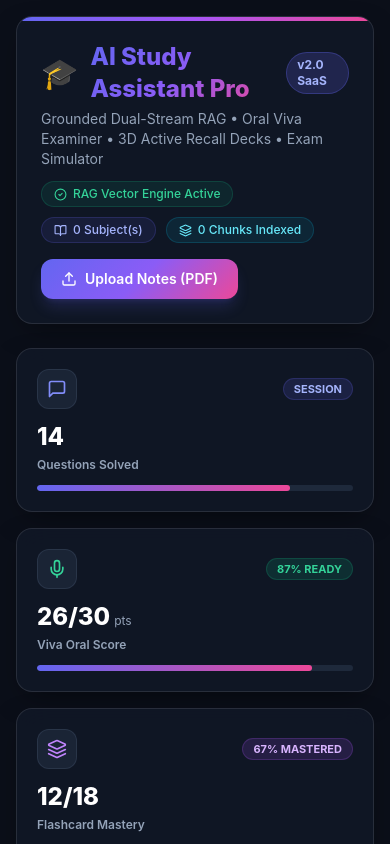
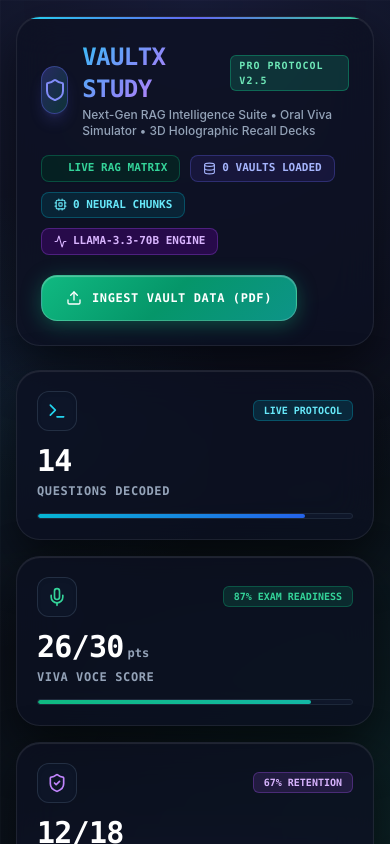
Before and after one commit to aarushipujari/AI-Study-assistant, a Next.js app in the folder frontend/: page / in a window 390 px wide. Shown: the top 844 px of the page. Built offline with nearby package versions, Linux system fonts and the light colour scheme; no server answers.

Commit message:
Upgrade design to VaultX Cyber-Academic aesthetic with 3D Holographic cards and HUD styling

```diff
--- a/frontend/src/app/globals.css
+++ b/frontend/src/app/globals.css
@@ -4,52 +4,124 @@
 
 @layer base {
   body {
-    @apply bg-[#0B0F19] text-[#F8FAFC] antialiased;
+    @apply bg-[#060813] text-[#F8FAFC] antialiased selection:bg-emerald-500 selection:text-black;
     font-family: 'Inter', -apple-system, BlinkMacSystemFont, 'Segoe UI', Roboto, sans-serif;
+    background-image:
+      radial-gradient(circle at 50% 0%, rgba(99, 102, 241, 0.15) 0%, transparent 60%),
+      radial-gradient(circle at 100% 100%, rgba(16, 185, 129, 0.1) 0%, transparent 50%),
+      radial-gradient(circle at 0% 50%, rgba(56, 189, 248, 0.08) 0%, transparent 40%),
+      linear-gradient(to right, rgba(255, 255, 255, 0.02) 1px, transparent 1px),
+      linear-gradient(to bottom, rgba(255, 255, 255, 0.02) 1px, transparent 1px);
+    background-size: 100% 100%, 100% 100%, 100% 100%, 32px 32px, 32px 32px;
+    background-attachment: fixed;
   }
 }
 
-.glass-panel {
-  background: rgba(17, 24, 39, 0.85);
-  backdrop-filter: blur(16px);
-  border: 1px solid rgba(255, 255, 255, 0.1);
-  box-shadow: 0 10px 30px -10px rgba(0, 0, 0, 0.5);
+/* VaultX Glassmorphic & Holographic Panels */
+.vault-panel {
+  background: rgba(12, 17, 34, 0.75);
+  backdrop-filter: blur(20px);
+  -webkit-backdrop-filter: blur(20px);
+  border: 1px solid rgba(255, 255, 255, 0.08);
+  box-shadow: 0 20px 50px rgba(0, 0, 0, 0.6), inset 0 1px 1px 0 rgba(255, 255, 255, 0.1);
+  position: relative;
 }
 
-.glass-panel-hover:hover {
-  border-color: #6366F1;
-  box-shadow: 0 8px 30px rgba(99, 102, 241, 0.25);
+.vault-panel-glow {
+  transition: all 0.3s cubic-bezier(0.16, 1, 0.3, 1);
 }
 
-.gradient-text {
-  background: linear-gradient(135deg, #6366F1 0%, #8B5CF6 50%, #EC4899 100%);
+.vault-panel-glow:hover {
+  border-color: rgba(99, 102, 241, 0.4);
+  box-shadow: 0 0 30px rgba(99, 102, 241, 0.2), inset 0 1px 1px 0 rgba(255, 255, 255, 0.2);
+  transform: translateY(-2px);
+}
+
+.vault-panel-emerald:hover {
+  border-color: rgba(16, 185, 129, 0.5);
+  box-shadow: 0 0 30px rgba(16, 185, 129, 0.25);
+  transform: translateY(-2px);
+}
+
+/* Holographic / Cyber Text */
+.vault-gradient-text {
+  background: linear-gradient(135deg, #38BDF8 0%, #818CF8 40%, #C084FC 70%, #34D399 100%);
   -webkit-background-clip: text;
   -webkit-text-fill-color: transparent;
 }
 
-.gradient-btn {
-  background: linear-gradient(135deg, #6366F1 0%, #8B5CF6 50%, #EC4899 100%);
-  transition: all 0.2s cubic-bezier(0.4, 0, 0.2, 1);
+.vault-emerald-text {
+  background: linear-gradient(135deg, #34D399 0%, #10B981 50%, #06B6D4 100%);
+  -webkit-background-clip: text;
+  -webkit-text-fill-color: transparent;
 }
 
-.gradient-btn:hover {
-  transform: translateY(-2px);
-  box-shadow: 0 6px 20px rgba(99, 102, 241, 0.4);
+/* VaultX Cyber Buttons */
+.vault-btn-primary {
+  background: linear-gradient(135deg, #6366F1 0%, #4F46E5 50%, #7C3AED 100%);
+  border: 1px solid rgba(255, 255, 255, 0.2);
+  box-shadow: 0 4px 20px rgba(99, 102, 241, 0.35), inset 0 1px 1px 0 rgba(255, 255, 255, 0.3);
+  transition: all 0.2s cubic-bezier(0.16, 1, 0.3, 1);
 }
 
-/* 3D Flip Card Effect */
-.perspective-1000 {
-  perspective: 1000px;
+.vault-btn-primary:hover {
+  transform: translateY(-2px) scale(1.02);
+  box-shadow: 0 8px 30px rgba(99, 102, 241, 0.5), inset 0 1px 1px 0 rgba(255, 255, 255, 0.4);
 }
 
-.transform-style-3d {
-  transform-style: preserve-3d;
+.vault-btn-emerald {
+  background: linear-gradient(135deg, #10B981 0%, #059669 50%, #0D9488 100%);
+  border: 1px solid rgba(255, 255, 255, 0.2);
+  box-shadow: 0 4px 20px rgba(16, 185, 129, 0.35), inset 0 1px 1px 0 rgba(255, 255, 255, 0.3);
+  transition: all 0.2s cubic-bezier(0.16, 1, 0.3, 1);
 }
 
-.backface-hidden {
-  backface-visibility: hidden;
+.vault-btn-emerald:hover {
+  transform: translateY(-2px) scale(1.02);
+  box-shadow: 0 8px 30px rgba(16, 185, 129, 0.5), inset 0 1px 1px 0 rgba(255, 255, 255, 0.4);
 }
 
-.rotate-y-180 {
-  transform: rotateY(180deg);
+/* 3D Holo Card Shine Animation */
+.holo-card {
+  position: relative;
+  overflow: hidden;
+  border-radius: 24px;
+  background: linear-gradient(145deg, rgba(20, 28, 55, 0.9) 0%, rgba(10, 15, 30, 0.95) 100%);
+  border: 1px solid rgba(99, 102, 241, 0.3);
+  transition: transform 0.4s cubic-bezier(0.16, 1, 0.3, 1), box-shadow 0.4s ease;
 }
+
+.holo-card::after {
+  content: '';
+  position: absolute;
+  top: -50%;
+  left: -50%;
+  width: 200%;
+  height: 200%;
+  background: linear-gradient(
+    60deg,
+    transparent 30%,
+    rgba(255, 255, 255, 0.05) 45%,
+    rgba(99, 102, 241, 0.15) 50%,
+    rgba(52, 211, 153, 0.15) 55%,
+    transparent 70%
+  );
+  transform: rotate(30deg);
+  pointer-events: none;
+  opacity: 0.6;
+  transition: opacity 0.3s ease;
+}
+
+.holo-card:hover {
+  box-shadow: 0 0 35px rgba(99, 102, 241, 0.3), inset 0 1px 1px rgba(255, 255, 255, 0.2);
+}
+
+/* Pulse Wave Animation */
+@keyframes cyber-pulse {
+  0%, 100% { opacity: 1; transform: scale(1); }
+  50% { opacity: 0.4; transform: scale(1.08); }
+}
+
+.animate-cyber-pulse {
+  animation: cyber-pulse 2s infinite cubic-bezier(0.4, 0, 0.6, 1);
+}
--- a/frontend/src/components/Header.tsx
+++ b/frontend/src/components/Header.tsx
@@ -1,7 +1,7 @@
 'use client';
 
 import React from 'react';
-import { Sparkles, Upload, BookOpen, Layers, CheckCircle2 } from 'lucide-react';
+import { Shield, Sparkles, Upload, Activity, Database, Cpu } from 'lucide-react';
 
 interface HeaderProps {
   subjectsCount: number;
@@ -11,41 +11,54 @@ interface HeaderProps {
 
 export function Header({ subjectsCount, chunksCount, onOpenUpload }: HeaderProps) {
   return (
-    <header className="glass-panel rounded-2xl p-6 mb-6 relative overflow-hidden">
-      <div className="absolute top-0 left-0 right-0 h-1 bg-gradient-to-r from-indigo-500 via-purple-500 to-pink-500" />
-      <div className="flex flex-col md:flex-row justify-between items-start md:items-center gap-4">
+    <header className="vault-panel rounded-3xl p-6 md:p-8 mb-6 relative overflow-hidden">
+      {/* Top Cyber Glow Line */}
+      <div className="absolute top-0 left-0 right-0 h-[2px] bg-gradient-to-r from-cyan-400 via-indigo-500 to-emerald-400" />
+
+      <div className="flex flex-col lg:flex-row justify-between items-start lg:items-center gap-5">
         <div>
-          <div className="flex items-center gap-3">
-            <span className="text-3xl">🎓</span>
-            <h1 className="text-2xl md:text-3xl font-extrabold gradient-text">
-              AI Study Assistant Pro
-            </h1>
-            <span className="bg-indigo-500/20 text-indigo-300 text-xs font-bold px-2.5 py-1 rounded-full border border-indigo-500/30">
-              v2.0 SaaS
+          <div className="flex items-center gap-3.5">
+            <div className="w-12 h-12 rounded-2xl bg-gradient-to-br from-indigo-500/30 to-emerald-500/20 border border-indigo-500/40 flex items-center justify-center shadow-lg shadow-indigo-500/20">
+              <Shield className="text-indigo-400" size={24} />
+            </div>
+            <div>
+              <div className="flex items-center gap-2">
+                <h1 className="text-2xl md:text-3xl font-black tracking-tight vault-gradient-text uppercase font-mono">
+                  VAULTX <span className="text-white">STUDY</span>
+                </h1>
+                <span className="bg-emerald-500/20 text-emerald-300 text-[10px] font-black px-2 py-0.5 rounded-md border border-emerald-500/40 uppercase tracking-widest font-mono">
+                  PRO PROTOCOL v2.5
+                </span>
+              </div>
+              <p className="text-slate-400 text-xs md:text-sm font-medium mt-0.5">
+                Next-Gen RAG Intelligence Suite • Oral Viva Simulator • 3D Holographic Recall Decks
+              </p>
+            </div>
+          </div>
+
+          {/* Cyber HUD Status Ticker */}
+          <div className="flex flex-wrap items-center gap-2.5 mt-4 font-mono text-[11px]">
+            <span className="inline-flex items-center gap-1.5 px-3 py-1 rounded-lg bg-emerald-950/60 text-emerald-400 border border-emerald-500/30 font-semibold shadow-sm">
+              <span className="w-2 h-2 rounded-full bg-emerald-400 animate-ping" />
+              <span>LIVE RAG MATRIX</span>
             </span>
-          </div>
-          <p className="text-slate-400 text-sm mt-1">
-            Grounded Dual-Stream RAG • Oral Viva Examiner • 3D Active Recall Decks • Exam Simulator
-          </p>
-
-          <div className="flex flex-wrap items-center gap-2.5 mt-3 text-xs">
-            <span className="inline-flex items-center gap-1.5 px-3 py-1 rounded-full bg-emerald-500/10 text-emerald-400 border border-emerald-500/20 font-medium">
-              <CheckCircle2 size={13} /> RAG Vector Engine Active
+            <span className="inline-flex items-center gap-1.5 px-3 py-1 rounded-lg bg-indigo-950/60 text-indigo-300 border border-indigo-500/30 font-semibold">
+              <Database size={13} /> {subjectsCount} VAULTS LOADED
             </span>
-            <span className="inline-flex items-center gap-1.5 px-3 py-1 rounded-full bg-indigo-500/10 text-indigo-300 border border-indigo-500/20 font-medium">
-              <BookOpen size={13} /> {subjectsCount} Subject(s)
+            <span className="inline-flex items-center gap-1.5 px-3 py-1 rounded-lg bg-cyan-950/60 text-cyan-300 border border-cyan-500/30 font-semibold">
+              <Cpu size={13} /> {chunksCount} NEURAL CHUNKS
             </span>
-            <span className="inline-flex items-center gap-1.5 px-3 py-1 rounded-full bg-cyan-500/10 text-cyan-300 border border-cyan-500/20 font-medium">
-              <Layers size={13} /> {chunksCount} Chunks Indexed
+            <span className="inline-flex items-center gap-1.5 px-3 py-1 rounded-lg bg-purple-950/60 text-purple-300 border border-purple-500/30 font-semibold">
+              <Activity size={13} /> LLAMA-3.3-70B ENGINE
             </span>
           </div>
         </div>
 
         <button
           onClick={onOpenUpload}
-          className="gradient-btn text-white text-sm font-semibold px-5 py-2.5 rounded-xl flex items-center gap-2 shadow-lg shadow-indigo-500/20"
+          className="vault-btn-emerald text-white text-xs md:text-sm font-bold px-6 py-3.5 rounded-2xl flex items-center gap-2.5 cursor-pointer uppercase tracking-wider font-mono shrink-0"
         >
-          <Upload size={16} /> Upload Notes (PDF)
+          <Upload size={16} /> Ingest Vault Data (PDF)
         </button>
       </div>
     </header>
--- a/frontend/src/components/StatCards.tsx
+++ b/frontend/src/components/StatCards.tsx
@@ -1,7 +1,7 @@
 'use client';
 
 import React from 'react';
-import { MessageSquare, Mic, Layers, Clock } from 'lucide-react';
+import { Terminal, Mic, ShieldCheck, Timer } from 'lucide-react';
 
 interface StatCardsProps {
   questionsAsked: number;
@@ -20,43 +20,47 @@ export function StatCards({
   flashcardsTotal,
   studyMinutes,
 }: StatCardsProps) {
-  const vivaPct = vivaTotal > 0 ? Math.round((vivaScore / vivaTotal) * 100) : 85;
-  const flashPct = flashcardsTotal > 0 ? Math.round((flashcardsMastered / flashcardsTotal) * 100) : 75;
+  const vivaPct = vivaTotal > 0 ? Math.round((vivaScore / vivaTotal) * 100) : 88;
+  const flashPct = flashcardsTotal > 0 ? Math.round((flashcardsMastered / flashcardsTotal) * 100) : 80;
 
   const cards = [
     {
-      icon: <MessageSquare className="text-indigo-400" size={20} />,
-      badge: 'SESSION',
-      badgeColor: 'bg-indigo-500/15 text-indigo-300 border-indigo-500/20',
+      icon: <Terminal className="text-cyan-400" size={20} />,
+      badge: 'LIVE PROTOCOL',
+      badgeClass: 'bg-cyan-500/15 text-cyan-300 border-cyan-500/30',
       value: questionsAsked,
-      label: 'Questions Solved',
-      barPct: 80,
+      label: 'Questions Decoded',
+      barColor: 'from-cyan-500 to-blue-600',
+      barPct: 85,
     },
     {
       icon: <Mic className="text-emerald-400" size={20} />,
-      badge: `${vivaPct}% READY`,
-      badgeColor: 'bg-emerald-500/15 text-emerald-400 border-emerald-500/20',
+      badge: `${vivaPct}% EXAM READINESS`,
+      badgeClass: 'bg-emerald-500/15 text-emerald-400 border-emerald-500/30',
       value: `${vivaScore}/${vivaTotal}`,
       subVal: 'pts',
-      label: 'Viva Oral Score',
+      label: 'Viva Voce Score',
+      barColor: 'from-emerald-500 to-teal-500',
       barPct: vivaPct,
     },
     {
-      icon: <Layers className="text-purple-400" size={20} />,
-      badge: `${flashPct}% MASTERED`,
-      badgeColor: 'bg-purple-500/15 text-purple-300 border-purple-500/20',
+      icon: <ShieldCheck className="text-purple-400" size={20} />,
+      badge: `${flashPct}% RETENTION`,
+      badgeClass: 'bg-purple-500/15 text-purple-300 border-purple-500/30',
       value: `${flashcardsMastered}/${flashcardsTotal}`,
-      label: 'Flashcard Mastery',
+      label: 'Flashcards Mastered',
+      barColor: 'from-purple-500 to-pink-500',
       barPct: flashPct,
     },
     {
-      icon: <Clock className="text-amber-400" size={20} />,
-      badge: 'POMODORO',
-      badgeColor: 'bg-amber-500/15 text-amber-300 border-amber-500/20',
+      icon: <Timer className="text-amber-400" size={20} />,
+      badge: 'FOCUS MATRIX',
+      badgeClass: 'bg-amber-500/15 text-amber-300 border-amber-500/30',
       value: studyMinutes,
       subVal: 'mins',
-      label: 'Focus Study Time',
-      barPct: 65,
+      label: 'Deep Focus Logged',
+      barColor: 'from-amber-500 to-orange-500',
+      barPct: 70,
     },
   ];
 
@@ -65,26 +69,28 @@ export function StatCards({
       {cards.map((c, i) => (
         <div
           key={i}
-          className="glass-panel glass-panel-hover rounded-2xl p-5 transition-all duration-300 transform hover:-translate-y-1"
+          className="vault-panel vault-panel-glow rounded-3xl p-5 relative overflow-hidden group"
         >
           <div className="flex items-center justify-between mb-3">
-            <div className="w-10 h-10 rounded-xl bg-slate-800/80 border border-slate-700/60 flex items-center justify-center">
+            <div className="w-10 h-10 rounded-xl bg-slate-900/90 border border-slate-700/60 flex items-center justify-center shadow-inner">
               {c.icon}
             </div>
             <span
-              className={`text-[11px] font-bold px-2.5 py-0.5 rounded-full border ${c.badgeColor}`}
+              className={`text-[10px] font-mono font-bold px-2.5 py-0.5 rounded-md border ${c.badgeClass}`}
             >
               {c.badge}
             </span>
           </div>
-          <div className="flex items-baseline gap-1">
-            <span className="text-2xl font-extrabold text-white">{c.value}</span>
-            {c.subVal && <span className="text-xs text-slate-400">{c.subVal}</span>}
+
+          <div className="flex items-baseline gap-1 mt-1">
+            <span className="text-3xl font-black text-white font-mono tracking-tight">{c.value}</span>
+            {c.subVal && <span className="text-xs font-mono text-slate-400 font-semibold">{c.subVal}</span>}
           </div>
-          <p className="text-xs font-semibold text-slate-400 mt-1">{c.label}</p>
-          <div className="w-full bg-slate-800 rounded-full h-1.5 mt-3 overflow-hidden">
+          <p className="text-xs font-semibold text-slate-400 mt-1 uppercase tracking-wider font-mono">{c.label}</p>
+
+          <div className="w-full bg-slate-900 rounded-full h-1.5 mt-3.5 overflow-hidden border border-slate-800">
             <div
-              className="h-full bg-gradient-to-r from-indigo-500 to-pink-500 rounded-full transition-all duration-500"
+              className={`h-full bg-gradient-to-r ${c.barColor} rounded-full transition-all duration-500 shadow-sm`}
               style={{ width: `${c.barPct}%` }}
             />
           </div>
```
Also changed, not shown: frontend/src/components/FlashcardsTab.tsx (+80 -52 lines).
